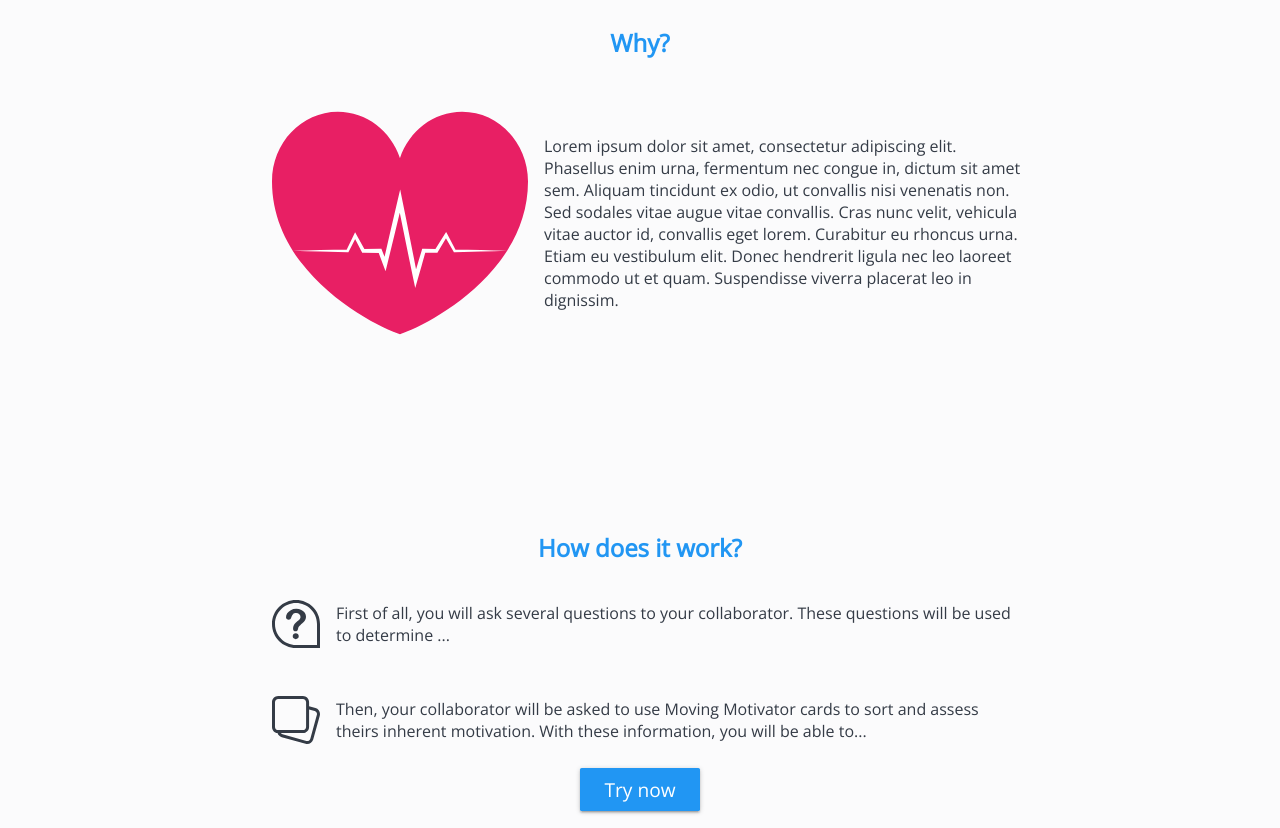
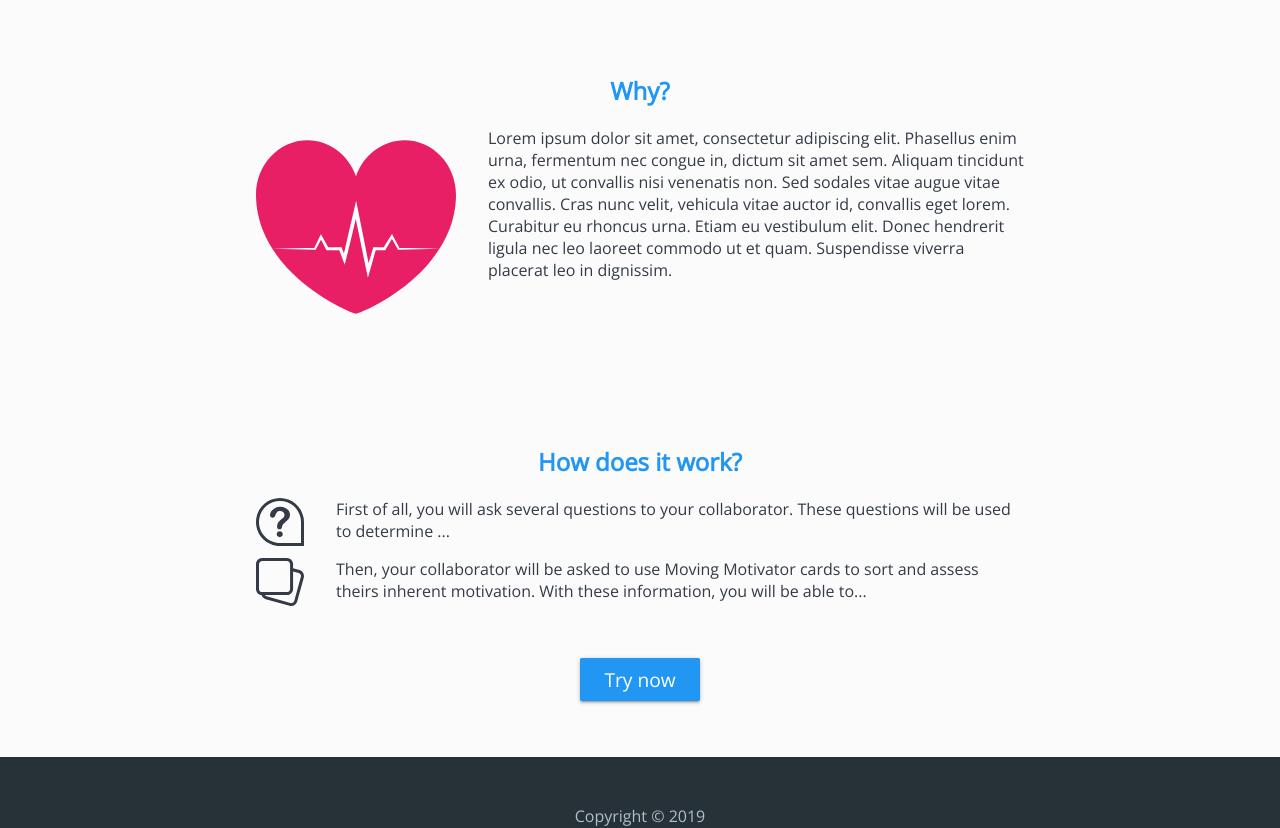
Before and after one commit to Lokymil/team_health_check, a React (Create React App) app: page /interview/theory in a window 1280 px wide. Shown: the part 500-1328 px from the top of the page. Built offline with nearby package versions, Linux system fonts and the light colour scheme.

Commit message:
Design fixes

```diff
--- a/src/components/interview/Theory.js
+++ b/src/components/interview/Theory.js
@@ -32,7 +32,7 @@ const Home = () => {
       <section id="theory--why">
         <h1>Why?</h1>
         <p className="with-image">
-          <img src={heart} alt="" />
+          <img src={heart} alt="" height="200" />
           Lorem ipsum dolor sit amet, consectetur adipiscing elit. Phasellus enim urna, fermentum nec congue in, dictum sit amet sem. Aliquam tincidunt ex odio, ut convallis nisi venenatis non. Sed
           sodales vitae augue vitae convallis. Cras nunc velit, vehicula vitae auctor id, convallis eget lorem. Curabitur eu rhoncus urna. Etiam eu vestibulum elit. Donec hendrerit ligula nec leo
           laoreet commodo ut et quam. Suspendisse viverra placerat leo in dignissim.
@@ -40,154 +40,21 @@ const Home = () => {
       </section>
       <section id="theory--how">
         <h1>How does it work?</h1>
-        <p className="with-image">
+        <div className="with-image">
           <img src={questionMark} alt="" />
           <p>First of all, you will ask several questions to your collaborator. These questions will be used to determine ...</p>
-        </p>
-        <p className="with-image">
+        </div>
+        <div className="with-image">
           <img src={cards} alt="" />
-          <span>Then, your collaborator will be asked to use Moving Motivator cards to sort and assess theirs inherent motivation. With these information, you will be able to...</span>
-        </p>
-        <p id="theory--how--link">
+          <p>Then, your collaborator will be asked to use Moving Motivator cards to sort and assess theirs inherent motivation. With these information, you will be able to...</p>
+        </div>
+        <div id="theory--how--link">
           <NavLink to="/interview/tryit" className="button">
             Try now
           </NavLink>
-        </p>
+        </div>
       </section>
     </>
-    // <div>
-    //   <h1>How to do it ?</h1>
-    //   <p>
-    //     Hello, Do you want to know what is the health of your team? We invite you
-    //     to use our template of one-to-one interview in order to have factual data
-    //     on the health team.
-    //   </p>
-    //   <p>
-    //     First explain to the person the goal of this interview which is to check
-    //     the health of the team. Then, ask the two following questions :
-    //   </p>
-    //   <ul>
-    //     <li>
-    //       On a scale of 1 to 10, 1 is the minimum ("Not competent") and 10 is the
-    //       maximum ("Over competent"), how do you evaluate your competencies for
-    //       your current mission?
-    //     </li>
-    //     <li>
-    //       On a scale of 1 to 10, 1 is the minimum ("Not challenging") and 10
-    //       ("Over challenging")is the maximum, how do you evaluate the challenge of
-    //       your current mission?
-    //     </li>
-    //   </ul>
-    //   <p>Then ask the two following questions :</p>
-    //   <ul>
-    //     <li>
-    //       On this scale : "Satisfied" , "Indifferent" , "Unsatisfied", how do you
-    //       think the management is satisfied of you?
-    //     </li>
-    //     <li>
-    //       On this scale : "Satisfied" , "Indifferent" , "Unsatisfied", how are you
-    //       satisfied of the mission ?
-    //     </li>
-    //   </ul>
-    //   <p>
-    //     Now, we will use the cards of Moving Motivators from the management 3.0 :
-    //     These cards represents the 10 intrinsic motivation for a person which are
-    //     Acceptance, Curiosity, Freedom, Status, Goal, Honor, Mastery, Order,
-    //     Power, Relatedness.
-    //   </p>
-    //   <ul>
-    //     <li>First introduce all the 10 intrinsic motivation</li>
-    //     <li>
-    //       Then, we will ask to sort the intrinsic motivations from the highest
-    //       important to the lowest important for you un an ideal work environment
-    //     </li>
-    //     <li>
-    //       After the person made his choice, invite this person to explain why the
-    //       intrinsic motivation is important for the person.
-    //     </li>
-    //     <li>
-    //       Then, we are in the current mission of the person.
-    //       <ul>
-    //         <li>
-    //           If the intrinsic motivation is fulfilled in your mission, move up
-    //           the intrinsic motivation.
-    //         </li>
-    //         <li>
-    //           If there is nothing to say about the intrinsic motivation, don't
-    //           move the intrinsic motivation.
-    //         </li>
-    //         <li>
-    //           If the intrinsic motivation is not fulfilled in your mission, move
-    //           down the intrinsic motivation.
-    //         </li>
-    //       </ul>
-    //     </li>
-    //     <li>
-    //       After the person made his choice, invite this person to explain why the
-    //       intrinsic motivation is fulfilled or not in the mission.
-    //     </li>
-    //   </ul>
-    //   <p>
-    //     Conclude this interview with explaining how the results will be aggregated
-    //     and presented to the team and the squad.
-    //   </p>
-    //   <br />
-    //   But, you will say to me, how can I visualize the answers?
-    //   <br />
-    //   This is currently the purpose of this application. Fill a csv with the
-    //   results of your interview. Use one line by person :
-    //   <ul>
-    //     <li>First column is the note over 10 of the competency</li>
-    //     <li>Second column is the note over 10 of the challenge</li>
-    //     <li>
-    //       Third column is the note of perceived satisfaction of the management : 1
-    //       for Satisfied, 0 for Indifferent, -1 for unsatisfied
-    //     </li>
-    //     <li>
-    //       Fourth column is the note of perceived satisfaction of the management :
-    //       1 for Satisfied, 0 for Indifferent, -1 for unsatisfied.
-    //     </li>
-    //     <li>
-    //       The next 10 columns are the place of the intrinsic motivation in the
-    //       priorities of the person. Set the number 1 for the highest intrinsic
-    //       motivation Set the number 2 for the second highest intrinsic motivation
-    //       Set the number 10 for the lowest intrinsic motivation
-    //     </li>
-    //     <li>
-    //       Then the next 10 columns are the satisfaction of the intrinsic
-    //       motivation in the current workplace. Set 1 if the intrinsic motivation
-    //       is fulfilled Set 0 if the intrinsic motivation is indifferent Set -1 if
-    //       the intrinsic motivation is not fulfilled
-    //     </li>
-    //   </ul>
-    //   <p>
-    //     Other columns will be interpreted as filter. You can then have your on
-    //     custom filter.
-    //     <br />
-    //     For instance you can set the 4 following filters :
-    //   </p>
-    //   <ul>
-    //     <li>
-    //       Set True for isOld if the person is ancient on the project, false
-    //       otherelse -> Set the name of the team of the person
-    //     </li>
-    //     <li>
-    //       Set True for isJunior if the person is junior on the tech, false
-    //       otherelse
-    //     </li>
-    //     <li>Set True for isDev if the person is a developer, false otherelse.</li>
-    //   </ul>
-    //   <p>
-    //     Once your csv is ready, upload the file, and charts with the results will
-    //     be computed.
-    //     <br />
-    //     Play with your personalized filters in order to have a clearer
-    //     understanding of the health of your team.
-    //   </p>
-    //   <Link to="/visualize/upload">Get my team's health check</Link>
-    //   <br />
-    //   <Link to="/interview/tryit">Try it</Link>
-    // </div>
   );
 };
 
--- a/src/components/interview/Theory.scss
+++ b/src/components/interview/Theory.scss
@@ -47,7 +47,7 @@
 
     &--link {
       text-align: center;
-      margin-bottom: 3rem;
+      margin-bottom: 6rem;
     }
   }
 
@@ -63,11 +63,11 @@
     }
 
     .with-image {
-      display: flex;
-      align-items: center;
+      clear: left;
 
       img {
-        margin: 1rem;
+        margin: 0 2rem 0 0;
+        float: left;
       }
     }
   }
@@ -84,6 +84,7 @@
 
     &--link {
       text-align: center;
+      margin-top: 4rem;
     }
   }
 }
```
